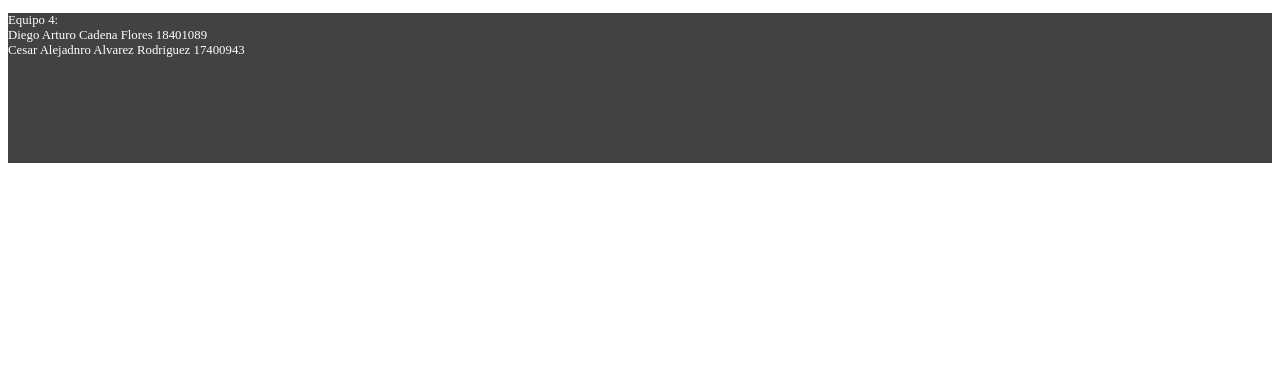
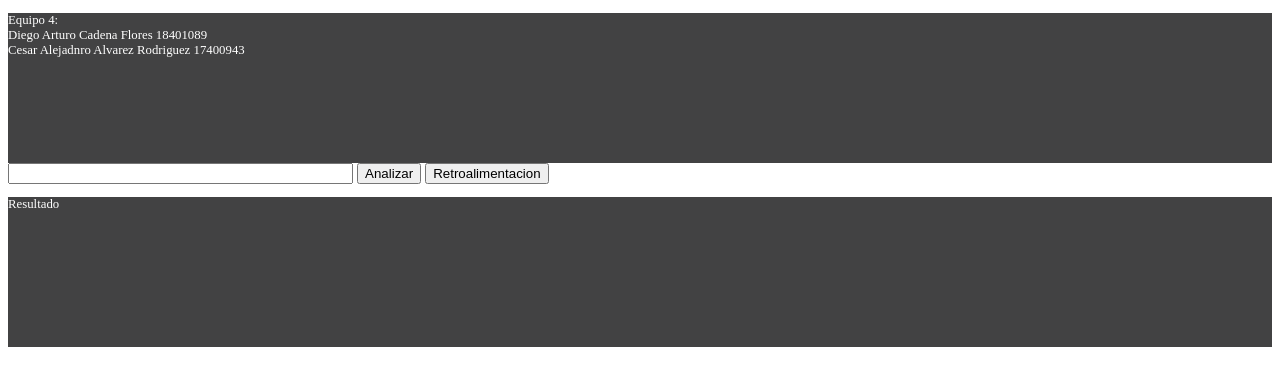
Before and after one commit to CesarAAR/BOTOpiniones, a plain HTML site: page index.html in a window 1280 px wide. Shown: the part 263-648 px from the top of the page. Drawn offline with Linux system fonts and the light colour scheme.

Commit message:
nuevos botones y campos de texto

```diff
--- a/index.html
+++ b/index.html
@@ -27,4 +27,11 @@
             <br>Cesar Alejadnro Alvarez Rodriguez 17400943
         </p>
     </footer>
+    <input type="text" id="comentario" name="comentario"required
+        minlength="2" maxlength="50" size="40">
+    <button type="button">Analizar</button> <button type="button">Retroalimentacion</button>
+    <footer class="d-flex bottomArea">
+        <p>Resultado
+        </p>
+    </footer>
 </html>
```
